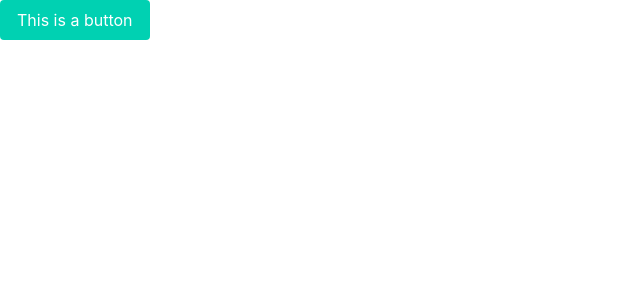
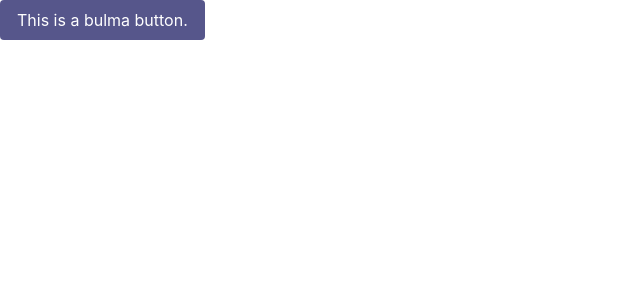
Before and after one commit to Pixel-Curio/pixelcurio-web-app, a Vue app: page / in a window 1280 px wide. Shown: the top 300 px of the page, without its empty margins (0-640 px from the left). Built offline with nearby package versions, Linux system fonts and the light colour scheme.

Commit message:
Base implementation of bulma.

```diff
--- a/src/App.vue
+++ b/src/App.vue
@@ -1,6 +1,6 @@
 <template>
   <div id="app">
-    <button class="button is-primary">This is a button</button>
+    <button class="button is-primary">This is a bulma button.</button>
   </div>
 </template>
 
--- a/src/assets/main.scss
+++ b/src/assets/main.scss
@@ -1 +1,3 @@
+$primary: rgb(86, 86, 139);
+
 @import "~bulma/bulma";
```
